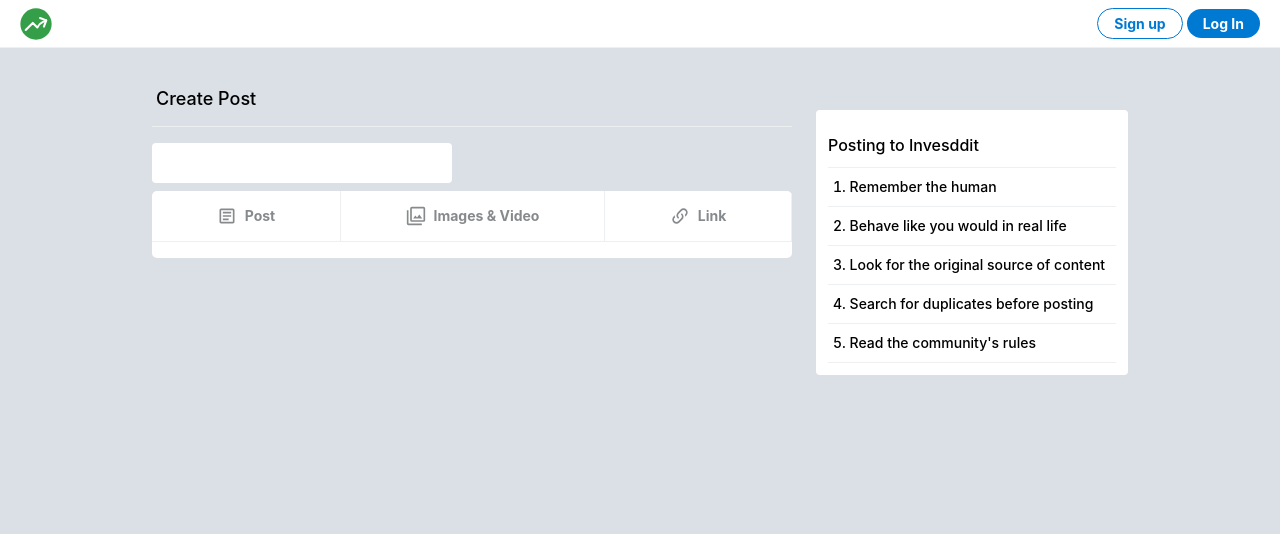
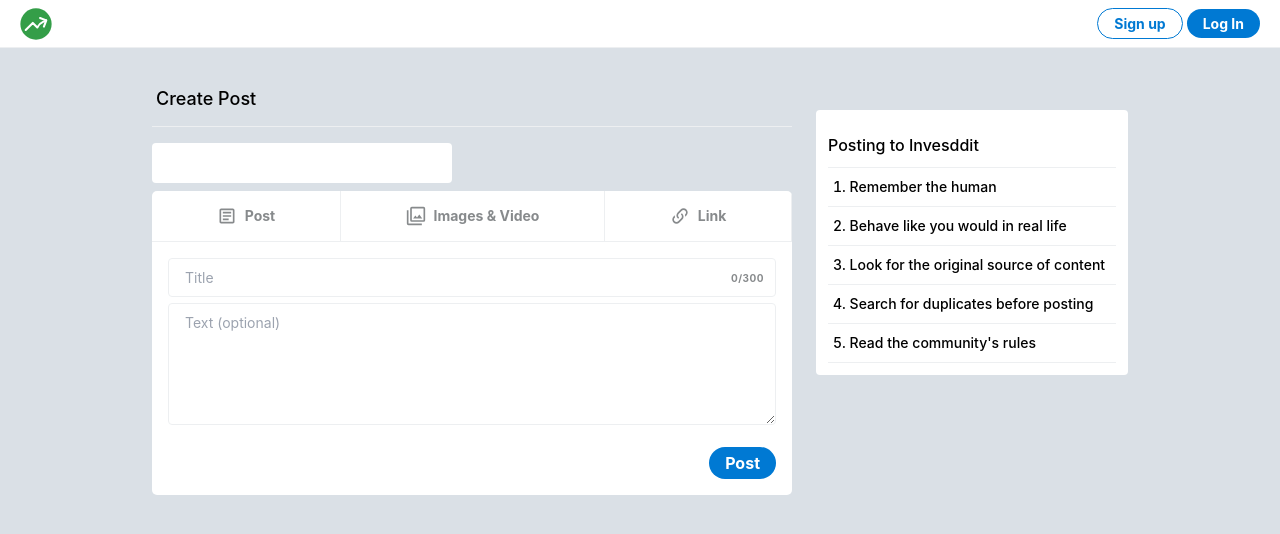
Before and after one commit to ayrt-n/invesddit, a React (Create React App) app: page /submit in a window 1280 px wide. Shown: the top 534 px of the page. Built offline with nearby package versions, Linux system fonts and the light colour scheme; what tailwind-gradient-mask-image would draw is missing.

Commit message:
Add mock up of text post inputs

```diff
--- a/src/components/PostForm.js
+++ b/src/components/PostForm.js
@@ -1,4 +1,6 @@
 import React from 'react';
+import PillButton from './PillButton';
+import PostTitleInput from './forms/PostTitleInput';
 import PostGuidelineWidget from './PostGuidelineWidget';
 
 function PostForm() {
@@ -17,7 +19,6 @@ function PostForm() {
             </div>
           </div>
           <div className="bg-canvas-light mb-[15px] rounded-[5px] overflow-hidden w-full">
-            <div className="mb-[12px]">
             <div className="flex items-stretch">
               <button className="grow text-[14px] text-feed-text font-bold leading-[18px] py-[15px] px-[17px] cursor-pointer text-center flex items-center justify-center border-r-[1px] border-b-[1px] border-nav-border rounded-0 hover:bg-blue-50">
                 <svg className="w-[20px] h-[20px] mr-[8px]" xmlns="http://www.w3.org/2000/svg" viewBox="0 0 24 24">
@@ -44,7 +45,25 @@ function PostForm() {
 
             <div className="m-[16px]">
               <div className="mb-[8px]">
-
+                <div className="relative">
+                  <textarea className="resize-none box-border scrollbar-hide overflow-x-hidden break-words h-[39px] py-[8px] pr-[68px] pl-[16px] border-[1px] border-nav-border rounded-[4px] w-full overflow-hidden outline-0 text-[14px] leading-[21px] active:border-input-focused focus:border-input-focused" maxLength="300" placeholder="Title" />
+                  <div className="text-[10px] font-bold tracking-[0.5px] leading-[12px] pointer-events-none absolute bottom-[19px] right-[12px] text-feed-text">
+                    0/300
+                  </div>
+                </div>
+                <div>
+                  <textarea className="outline-0 break-words rounded-[4px] border-[1px] border-nav-border w-full min-h-[122px] overflow-hidden py-[8px] px-[16px] resize-vertical text-[14px] leading-[21px] active:border-input-focused focus:border-input-focused" placeholder="Text (optional)" />
+                </div>
+              </div>
+            </div>
+            <div className="px-[16px] pb-[16px]">
+              <div className="w-full">
+                <div className="flex items-center flex-row-reverse justify-between">
+                  <div>
+                    <PillButton>
+                      Post
+                    </PillButton>
+                  </div>
                 </div>
               </div>
             </div>
```
Lines whose indentation alone changed are shown as unchanged.
